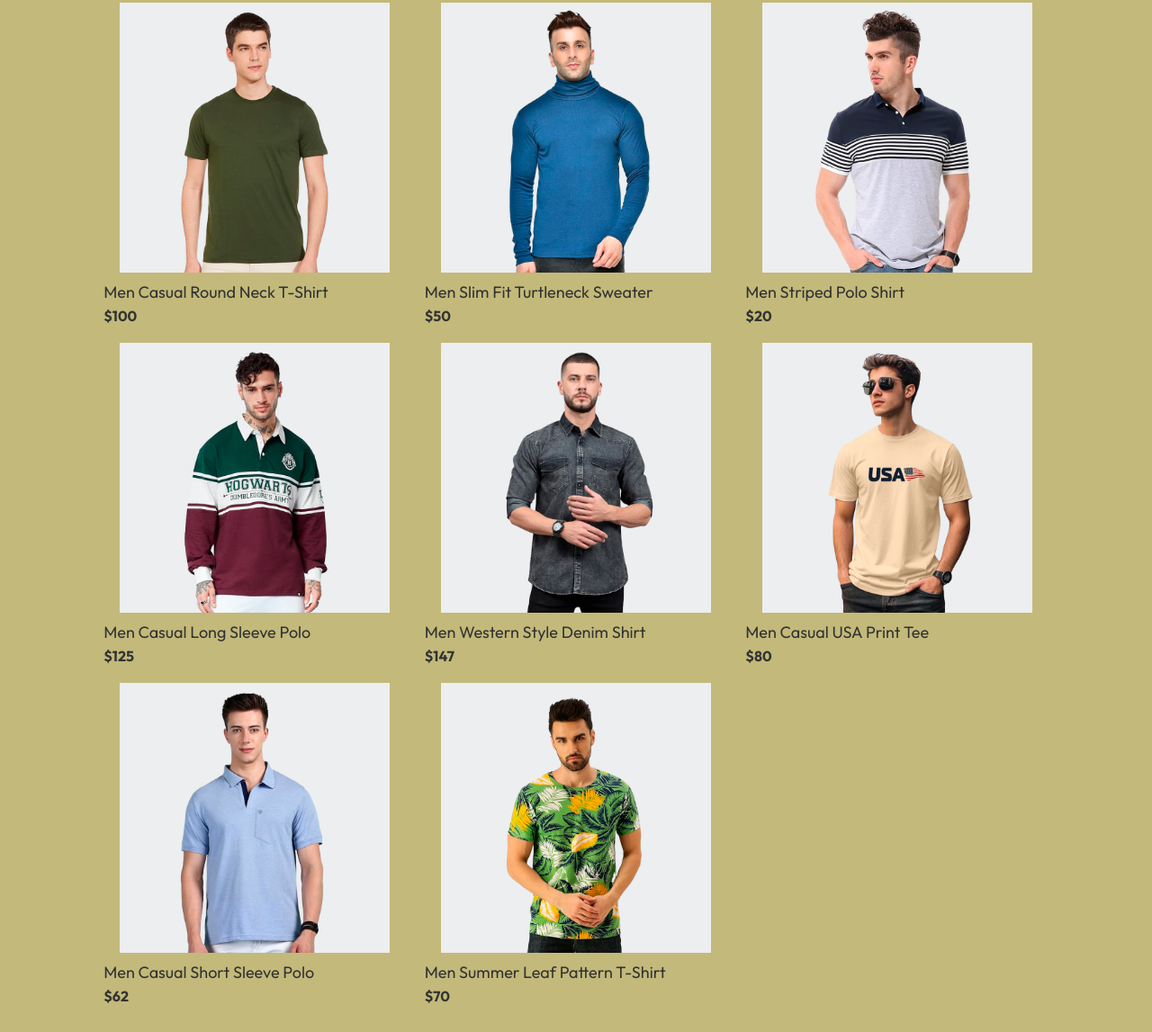
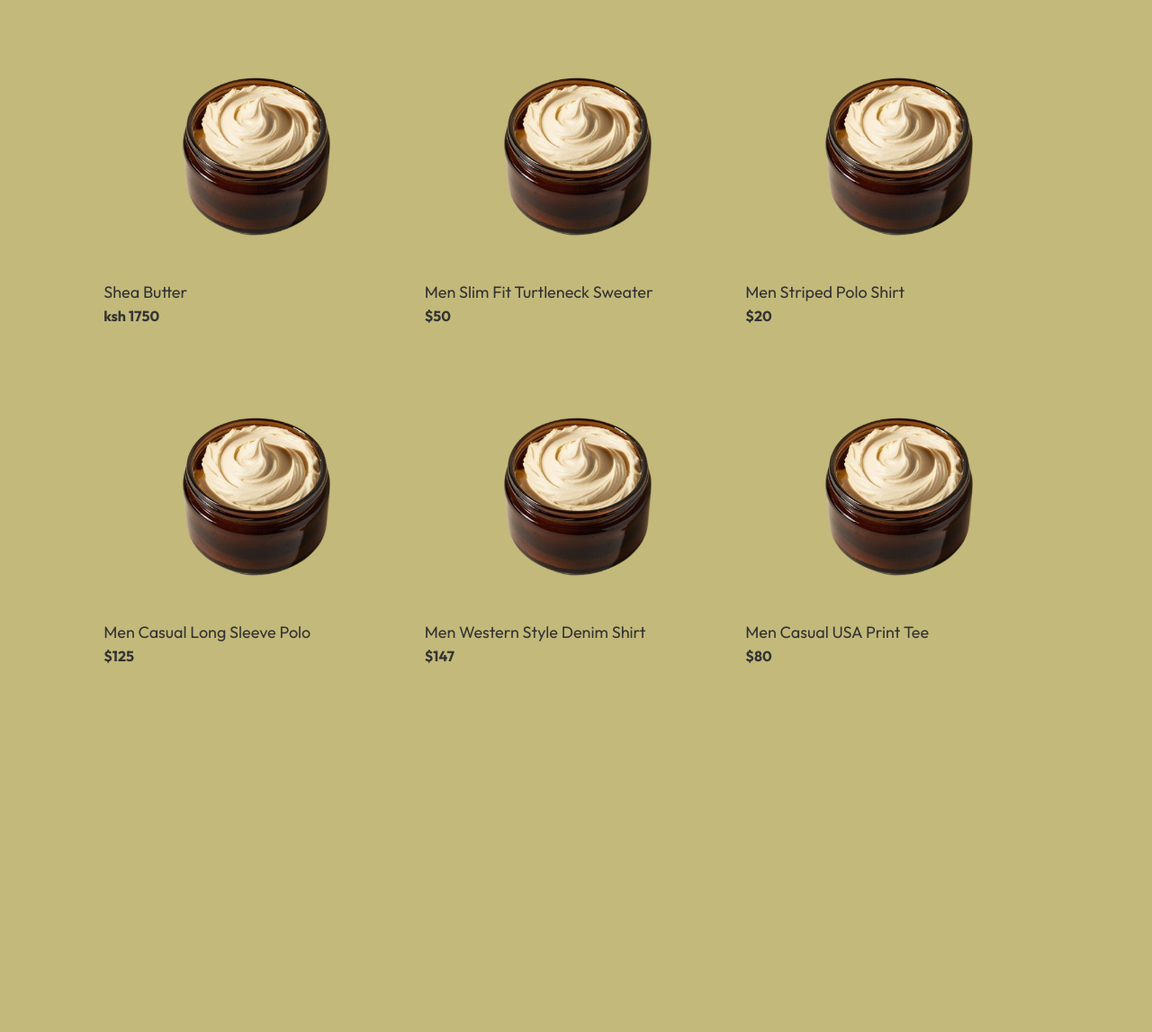
Before and after one commit to yannarr/w610_website, a website: page app.html in a window 1280 px wide. Shown: the part 156-1303 px from the top of the page at 90% size. After the commit the page ends 925 px from the top, so only its background shows below. Drawn offline with nearby package versions, Linux system fonts and the light colour scheme.

Commit message:
body butter

```diff
--- a/app.js
+++ b/app.js
@@ -18,7 +18,7 @@ function displayProducts() {
         productCard.classList.add("product-card");
         productCard.innerHTML = `
         <div class="img-box">
-            <img src = "${product.colors[0].mainImage}">
+            <img src = "assets/img/cart-2.png">
         </div>
         <h2 class="title">${product.title}</h2>
         <span class="price">${product.price}</span>
@@ -154,7 +154,7 @@ function displayCart() {
         cartItem.classList.add("cart-item");
         cartItem.innerHTML = `
             <td class="product">
-                <img src="${item.image}" alt="${item.title}">
+                <img src="assets/img/cart-2.png" alt="${item.title}">
                 <div class="item-detail">
                     <p>${item.title}</p>
                     <div class="size-color-box">
--- a/products.js
+++ b/products.js
@@ -1,57 +1,57 @@
 const products = [
     {
         id: 1,
-        title: "Men Casual Round Neck T-Shirt",
-        price: "$100",
+        title: "Shea Butter",
+        price: "ksh 1750",
         description: "Lorem ipsum dolor sit amet consectetur, adipisicing elit. Totam laborum aut explicabo molestias voluptas, eum nulla doloremque laboriosam. Accusantium omnis illum nulla architecto doloribus.",
         colors: [
             {
                 name: "Green",
-                mainImage: "images/product1_green_1.jpg",
+                mainImage: "assets/img/cart-2.png",
                 thumbnails: [
-                    "images/product1_green_2.jpg",
-                    "images/product1_green_3.jpg",
-                    "images/product1_green_4.jpg"
+                    "assets/img/cart-2.png",
+                    "assets/img/cart-2.png",
+                    "assets/img/cart-2.png"
                 ],
-                sizes: ["S", "M", "L", "XL", "XXL"]
+                sizes: ["S", "M"]
             },
             {
                 name: "Yellow",
-                mainImage: "images/product1_yellow_1.jpg",
+                mainImage: "assets/img/cart-2.png",
                 thumbnails: [
-                    "images/product1_yellow_2.jpg",
-                    "images/product1_yellow_3.jpg",
-                    "images/product1_yellow_4.jpg"
+                    "assets/img/cart-2.png",
+                    "assets/img/cart-2.png",
+                    "assets/img/cart-2.png"
                 ],
                 sizes: ["S", "M", "L", "XL", "XXL"]
             },
             {
                 name: "Red",
-                mainImage: "images/product1_red_1.jpg",
+                mainImage: "assets/img/cart-2.png",
                 thumbnails: [
-                    "images/product1_red_2.jpg",
-                    "images/product1_red_3.jpg",
-                    "images/product1_red_4.jpg"
+                    "assets/img/cart-2.png",
+                    "assets/img/cart-2.png",
+                    "assets/img/cart-2.png"
                 ],
                 sizes: ["S", "M", "L", "XL", "XXL"]
             },
             {
                 name: "White",
-                mainImage: "images/product1_white_1.jpg",
+                mainImage: "assets/img/cart-2.png",
                 thumbnails: [
-                    "images/product1_white_2.jpg",
-                    "images/product1_white_3.jpg",
-                    "images/product1_white_4.jpg"
+                    "assets/img/cart-2.png",
+                    "assets/img/cart-2.png",
+                    "assets/img/cart-2.png"
                 ],
                 sizes: ["S", "L"]
             },
             {
                 name: "Maroon",
-                mainImage: "images/product1_maroon_1.jpg",
+                mainImage: "assets/img/cart-2.png",
                 thumbnails: [
-                    "images/product1_maroon_2.jpg",
-                    "images/product1_maroon_3.jpg",
-                    "images/product1_maroon_4.jpg"
+                    "assets/img/cart-2.png",
+                    "assets/img/cart-2.png",
+                    "assets/img/cart-2.png"
                 ],
                 sizes: ["M", "L", "XL"]
             }
@@ -65,11 +65,11 @@ const products = [
         colors: [
             {
                 name: "Blue",
-                mainImage: "images/product2_blue_1.jpg",
+                mainImage: "assets/img/cart-2.png",
                 thumbnails: [
-                    "images/product2_blue_2.jpg",
-                    "images/product2_blue_3.jpg",
-                    "images/product2_blue_4.jpg"
+                    "assets/img/cart-2.png",
+                    "assets/img/cart-2.png",
+                    "assets/img/cart-2.png"
                 ],
                 sizes: ["M", "L", "XL"]
             }
@@ -83,8 +83,8 @@ const products = [
         colors: [
             {
                 name: "Grey",
-                mainImage: "images/product3_grey_1.jpg",
-                thumbnails: [],
+                mainImage: "assets/img/cart-2.png",
+                thumbnails: ["assets/img/cart-2.png", "assets/img/cart-2.png", "assets/img/cart-2.png"],
                 sizes: ["S", "M", "L", "XL", "XXL"]
             }
         ]
@@ -97,8 +97,8 @@ const products = [
         colors: [
             {
                 name: "Green",
-                mainImage: "images/product4_green_1.jpg",
-                thumbnails: [],
+                mainImage: "assets/img/cart-2.png",
+                thumbnails: ["assets/img/cart-2.png", "assets/img/cart-2.png", "assets/img/cart-2.png"],
                 sizes: ["S", "M", "L", "XL", "XXL"]
             }
         ]
@@ -111,8 +111,8 @@ const products = [
         colors: [
             {
                 name: "Black",
-                mainImage: "images/product5_black_1.jpg",
-                thumbnails: [],
+                mainImage: "assets/img/cart-2.png",
+                thumbnails: ["assets/img/cart-2.png", "assets/img/cart-2.png", "assets/img/cart-2.png"],
                 sizes: ["S", "M", "L", "XL", "XXL"]
             }
         ]
@@ -125,38 +125,11 @@ const products = [
         colors: [
             {
                 name: "Brown",
-                mainImage: "images/product6_brown_1.jpg",
-                thumbnails: [],
+                mainImage: "assets/img/cart-2.png",
+                thumbnails: ["assets/img/cart-2.png", "assets/img/cart-2.png", "assets/img/cart-2.png"],
                 sizes: ["S", "M", "L", "XL", "XXL"]
             }
         ]
     },
-    {
-        id: 7,
-        title: "Men Casual Short Sleeve Polo",
-        price: "$62",
-        description: "Lorem ipsum dolor sit amet consectetur, adipisicing elit. Totam laborum aut explicabo molestias voluptas, eum nulla doloremque laboriosam. Accusantium omnis illum nulla architecto doloribus.",
-        colors: [
-            {
-                name: "Blue",
-                mainImage: "images/product7_blue_1.jpg",
-                thumbnails: [],
-                sizes: ["S", "M", "L", "XL", "XXL"]
-            }
-        ]
-    },
-    {
-        id: 8,
-        title: "Men Summer Leaf Pattern T-Shirt",
-        price: "$70",
-        description: "Lorem ipsum dolor sit amet consectetur, adipisicing elit. Totam laborum aut explicabo molestias voluptas, eum nulla doloremque laboriosam. Accusantium omnis illum nulla architecto doloribus.",
-        colors: [
-            {
-                name: "Green",
-                mainImage: "images/product8_green_1.jpg",
-                thumbnails: [],
-                sizes: ["S", "M", "L", "XL", "XXL"]
-            }
-        ]
-    }
+
 ];
```
Also changed, not shown: cart.html (+1 -1 lines), product-detail.html (+6 -2 lines).
